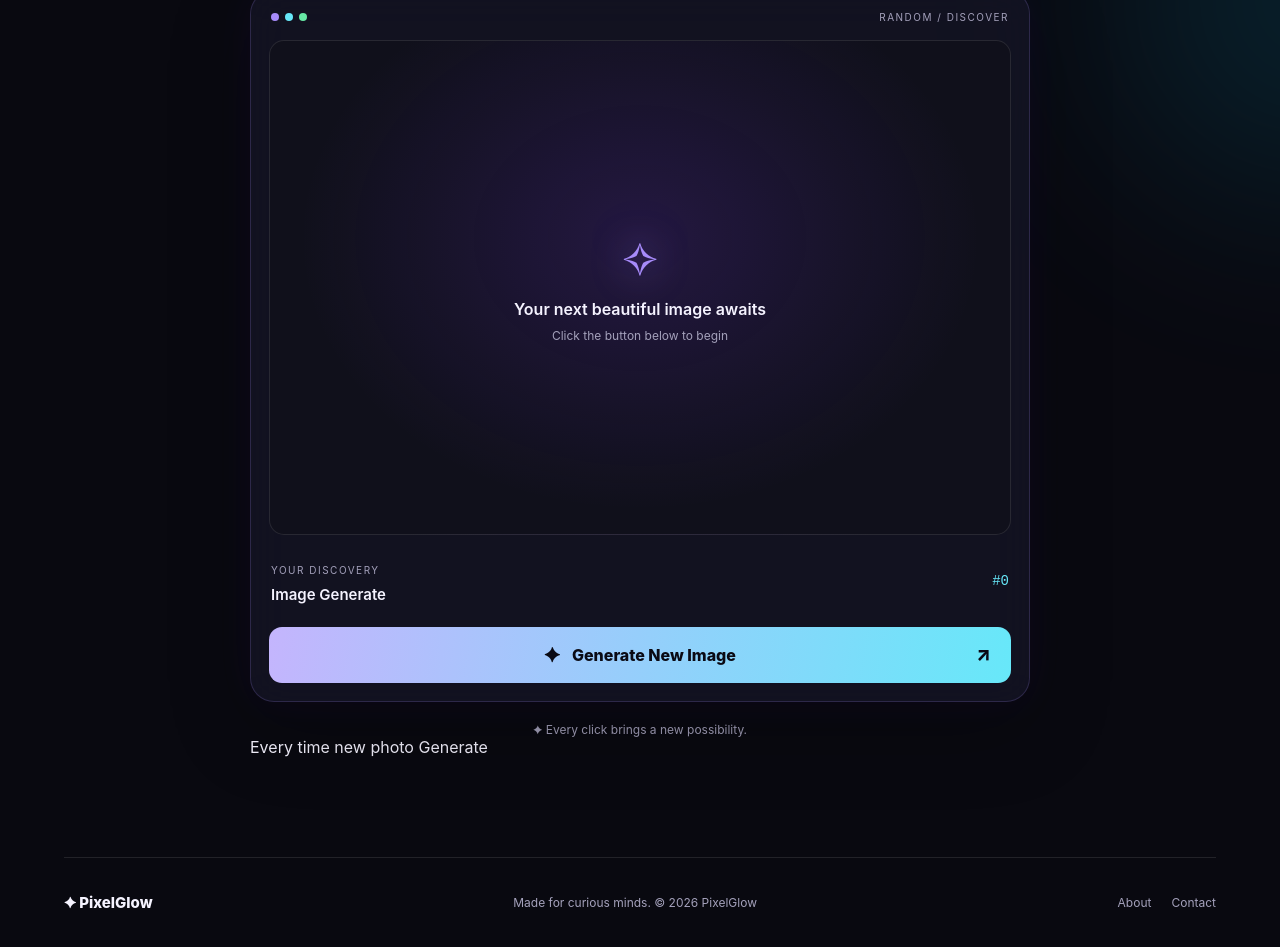
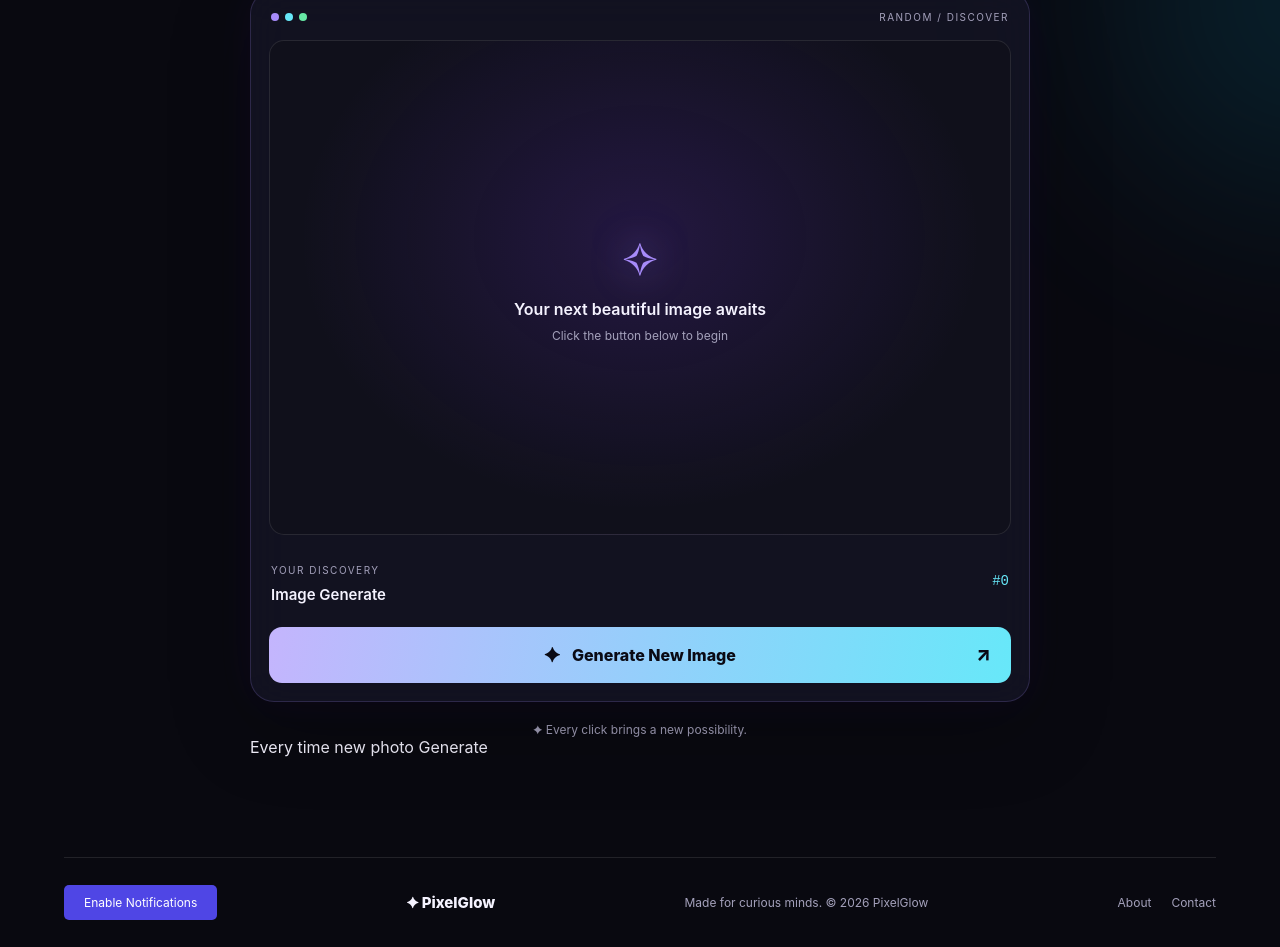
Before and after one commit to samson667/Random-image-generate, a website: page Frontend/index.html in a window 1280 px wide. Shown: the part 740-1687 px from the top of the page. Drawn offline with Linux system fonts and the light colour scheme.

Commit message:
btn add notification btn

```diff
--- a/Frontend/index.html
+++ b/Frontend/index.html
@@ -125,6 +125,10 @@
 
   <!-- Footer -->
   <footer class="footer">
+<button id="notifyBtn" style="padding: 10px 20px; background: #4f46e5; color: white; border: none; border-radius: 5px; cursor: pointer;">
+  Enable Notifications
+</button>
+
     <a href="index.html" class="footer-logo">✦ PixelGlow</a>
 
     <p>Made for curious minds. © 2026 PixelGlow</p>
--- a/Frontend/script.js
+++ b/Frontend/script.js
@@ -80,3 +80,6 @@ async function loadRandomImage() {
 
 // Load a new image when the button is clicked
 newImageBtn.addEventListener("click", loadRandomImage);
+
+
+v
```
